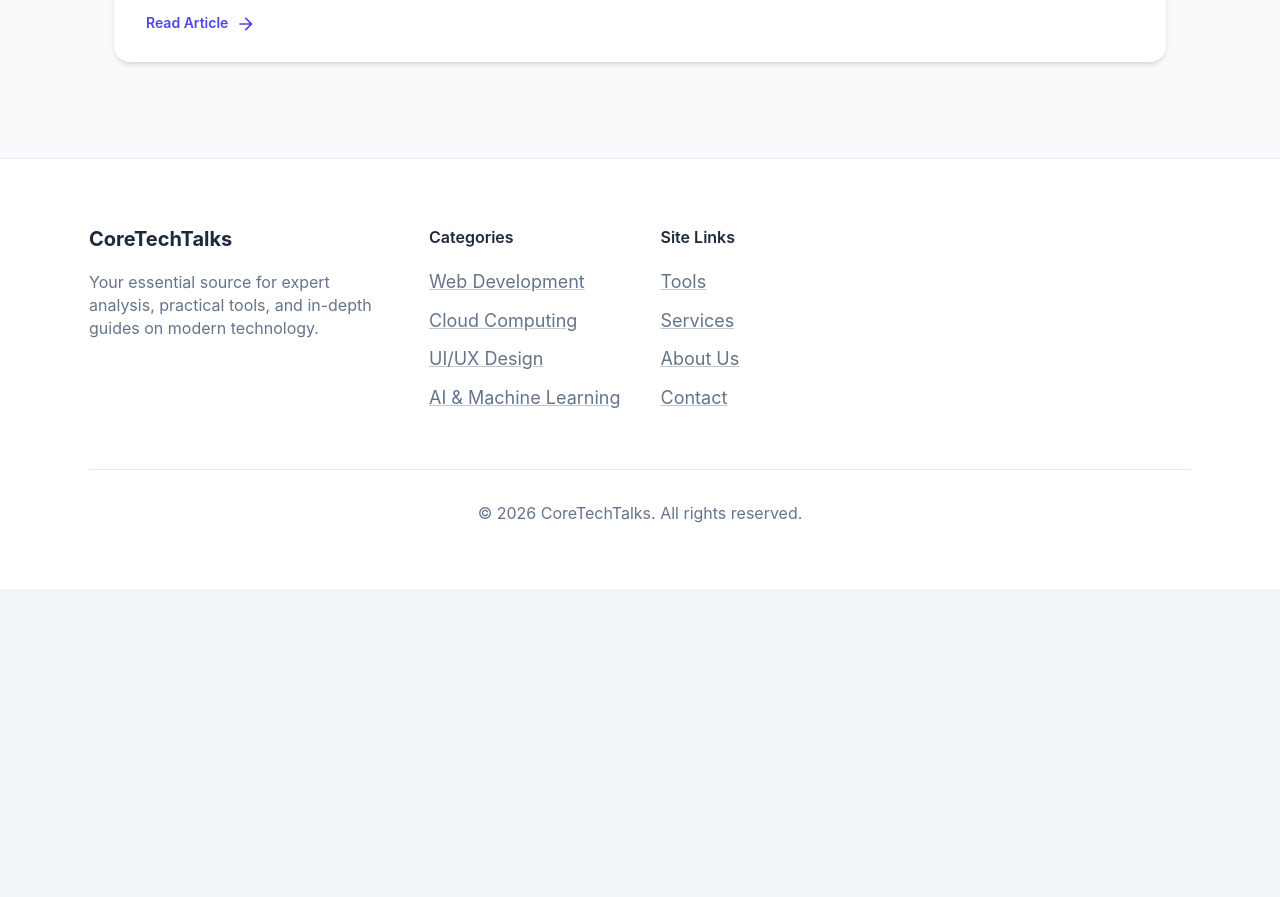
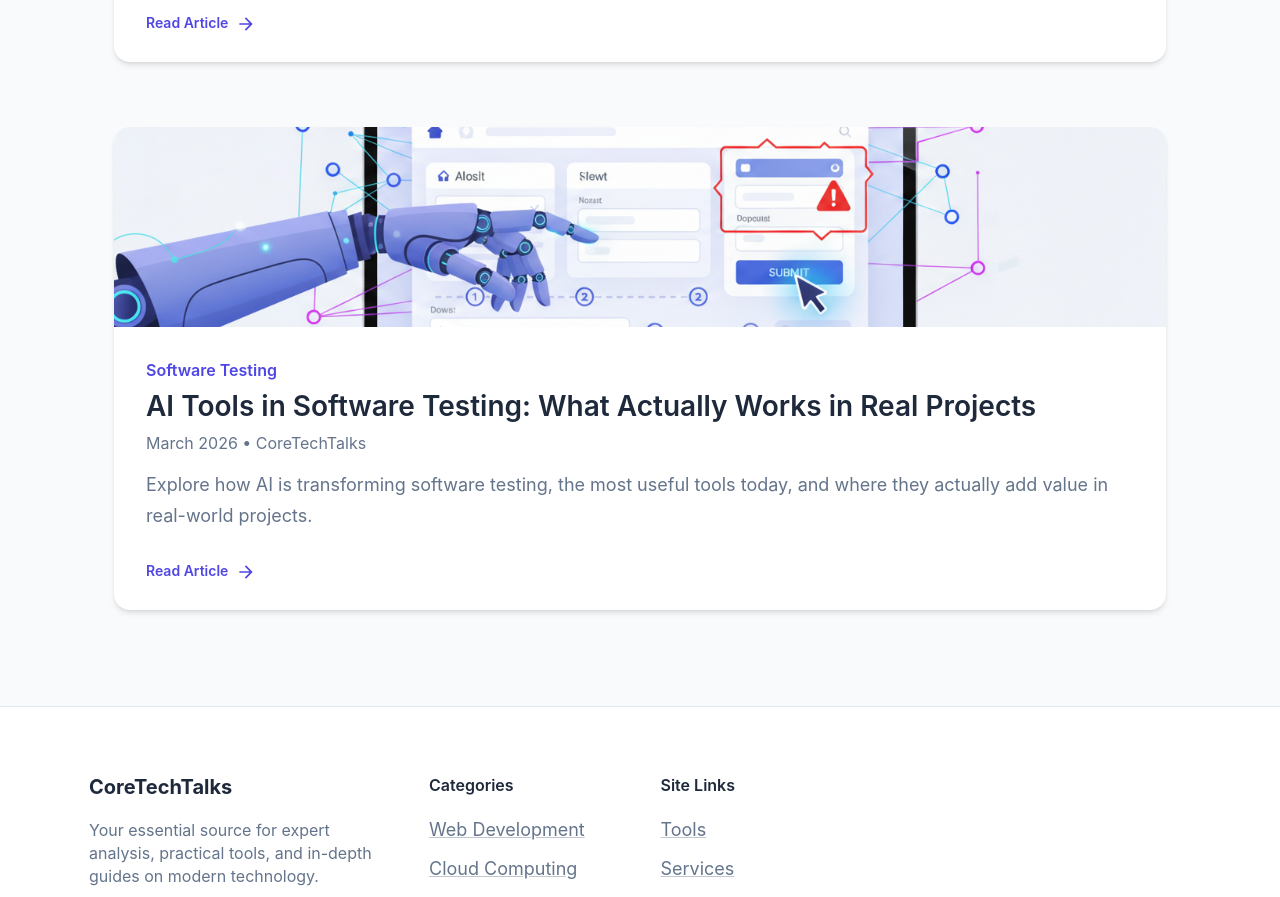
Before and after one commit to shirnim/CoreTechTalks, a React (Create React App) app in the folder coretechtalks/: page /blogs in a window 1280 px wide. Shown: the part 1760-2657 px from the top of the page. Before the commit the page ends 2349 px from the top, so only its background shows below. Built offline with nearby package versions, Linux system fonts and the light colour scheme.

Commit message:
Adding the 4th Blog

```diff
--- a/coretechtalks/src/data/blogs.js
+++ b/coretechtalks/src/data/blogs.js
@@ -351,5 +351,99 @@ export const blogs = [
 <h2>About the Author</h2>
 <p>The author has over 8 years of experience in data quality and data governance, and overall 20+ years of IT experience, working on enterprise-scale data systems.</p>
 `
+  },
+  {
+    id: 4,
+    title: "AI Tools in Software Testing: What Actually Works in Real Projects",
+    slug: "ai-tools-in-software-testing",
+    excerpt: "Explore how AI is transforming software testing, the most useful tools today, and where they actually add value in real-world projects.",
+    author: "CoreTechTalks",
+    date: "March 2026",
+    category: "Software Testing",
+    readTime: "9 min read",
+    image: "/images/ai-software-testing.jpg",
+    content: `
+<h2>Introduction</h2>
+<p>Software testing has always been a critical part of delivering reliable systems. But anyone who has worked in testing knows the challenges—repetitive test cases, fragile automation scripts, and the constant pressure to release faster.</p>
+<p>Over the past few years, AI has started to change how testing is approached. But there’s also a lot of hype. Not every AI tool delivers real value, and not every use case needs AI.</p>
+<p>In this article, I’ll break down where AI actually helps in software testing, which tools are worth exploring, and how teams are using them in real-world projects.</p>
+
+<h2>Where AI Fits in Software Testing</h2>
+<p>AI in testing is not about replacing testers. It’s about improving efficiency in areas that are repetitive, time-consuming, or hard to maintain.</p>
+
+<ul>
+  <li>Test case generation</li>
+  <li>Self-healing test automation</li>
+  <li>Visual UI testing</li>
+  <li>Defect prediction</li>
+  <li>Test data generation</li>
+</ul>
+
+<p>These are areas where traditional automation struggles and AI can make a noticeable difference.</p>
+
+<h2>Popular AI Tools in Software Testing</h2>
+
+<h3>1. Testim</h3>
+<p>Testim uses machine learning to create and maintain automated test cases. One of its biggest advantages is its self-healing capability, which reduces maintenance when UI elements change.</p>
+<p><strong>Where it helps:</strong> UI automation in fast-changing applications.</p>
+
+<h3>2. Applitools</h3>
+<p>Applitools focuses on visual testing. Instead of relying only on DOM-based checks, it uses AI to detect visual differences in UI.</p>
+<p><strong>Where it helps:</strong> Catching UI bugs that traditional automation misses.</p>
+
+<h3>3. Mabl</h3>
+<p>Mabl is a cloud-based testing platform that uses AI for test maintenance and execution insights.</p>
+<p><strong>Where it helps:</strong> End-to-end testing with minimal maintenance.</p>
+
+<h3>4. Functionize</h3>
+<p>Functionize uses natural language processing to create test cases and AI to maintain them.</p>
+<p><strong>Where it helps:</strong> Teams looking to reduce manual scripting effort.</p>
+
+<h3>5. Diffblue</h3>
+<p>Diffblue is focused on unit test generation using AI, particularly for Java applications.</p>
+<p><strong>Where it helps:</strong> Automatically generating unit tests for backend systems.</p>
+
+<h2>What Actually Works in Real Projects</h2>
+<p>From practical experience, AI tools work best when used selectively.</p>
+
+<ul>
+  <li>Self-healing automation reduces maintenance effort significantly</li>
+  <li>Visual testing catches issues missed by Selenium scripts</li>
+  <li>AI-generated tests are useful but still need review</li>
+</ul>
+
+<p>However, blindly adopting AI tools without understanding the problem rarely works.</p>
+
+<h2>Common Challenges</h2>
+<ul>
+  <li>Over-reliance on AI-generated test cases</li>
+  <li>High cost of enterprise tools</li>
+  <li>Learning curve for teams</li>
+  <li>Integration with existing frameworks</li>
+</ul>
+
+<h2>When Should You Use AI in Testing?</h2>
+
+<h3>Good Use Cases</h3>
+<ul>
+  <li>Applications with frequent UI changes</li>
+  <li>Large regression test suites</li>
+  <li>Need for faster releases</li>
+</ul>
+
+<h3>Not Ideal Use Cases</h3>
+<ul>
+  <li>Small projects with limited scope</li>
+  <li>Stable applications with minimal UI changes</li>
+</ul>
+
+<h2>Final Thoughts</h2>
+<p>AI in software testing is not a silver bullet—but it is definitely a powerful addition when used correctly.</p>
+<p>The key is to focus on solving real problems rather than adopting tools for the sake of it.</p>
+<p>Teams that combine solid testing fundamentals with the right AI tools will have a clear advantage in building reliable and scalable systems.</p>
+
+<h2>About the Author</h2>
+<p>Author has over 8 years of experience in software quality, data quality, automation and overall 20+ years of IT experience working on enterprise-scale systems.</p>
+`
   }
 ];
```
Also changed, not shown: coretechtalks/public/images/ai-software-testing.jpg (added).
